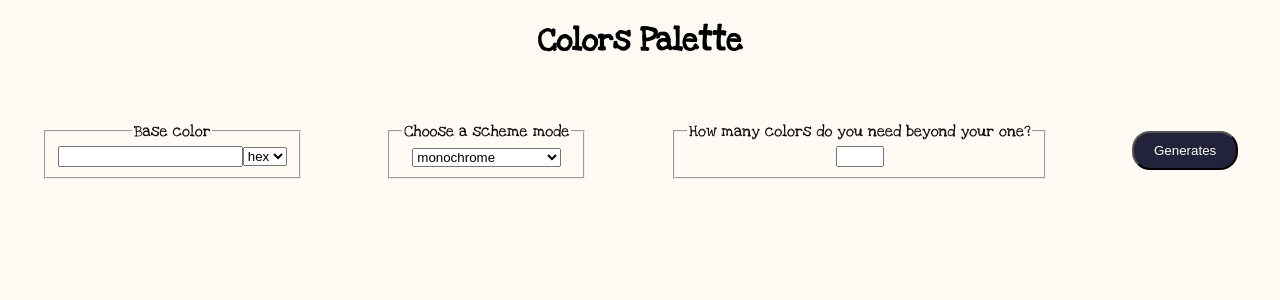
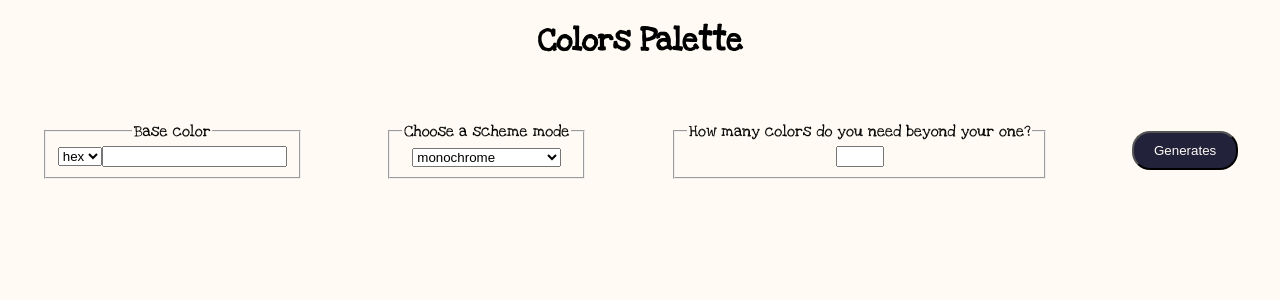
Before and after one commit to yimei-wu/colors-palette, a React (Vite) app: page / in a window 1280 px wide. Shown: the top 300 px of the page. Built offline with nearby package versions, Linux system fonts and the light colour scheme.

Commit message:
validate text input

```diff
--- a/src/components/Form.jsx
+++ b/src/components/Form.jsx
@@ -35,14 +35,18 @@ const Form = ({ setPalette, setUserColor }) => {
     <form onSubmit={(ev) => handleSubmit(ev)} className="form">
       <fieldset>
         <legend>Base color</legend>
-        <input type="text" name="color" id="color" required />
-        <select name="baseColor" id="baseColor">
+        <select
+          name="baseColor"
+          id="baseColor"
+          onChange={(ev) => console.log(ev.target.value)}
+        >
           <option value="hex" defaultValue>
             hex
           </option>
           <option value="hsl">hsl</option>
           <option value="rgb">rgb</option>
         </select>
+        <input type="text" name="color" id="color" required />
       </fieldset>
 
       <fieldset>
--- a/src/components/ValidateInput.jsx
+++ b/src/components/ValidateInput.jsx
@@ -4,16 +4,20 @@ function ValidateInput() {
   switch (colorType) {
     case "hex":
       setIsValid(/^#(([0-9a-fA-F]{2}){3}|([0-9a-fA-F]){3})$/.test());
+      break;
     case "rgb":
       setIsValid(
         /^rgb\((25[0-5]|2[0-4][0-9]|[01]?[0-9][0-9]?),\s*(25[0-5]|2[0-4][0-9]|[01]?[0-9][0-9]?),\s*(25[0-5]|2[0-4][0-9]|[01]?[0-9][0-9]?)\)$/.test()
       );
+      break;
     case "hsl":
       setIsValid(
         /^hsl\((25[0-5]|2[0-4][0-9]|[01]?[0-9][0-9]?),\s*(25[0-5]|2[0-4][0-9]|[01]?[0-9][0-9]?),\s*(25[0-5]|2[0-4][0-9]|[01]?[0-9][0-9]?)\)$/.test()
       );
+      break;
     default:
       setIsValid(true);
+      break;
   }
 }
 
```
